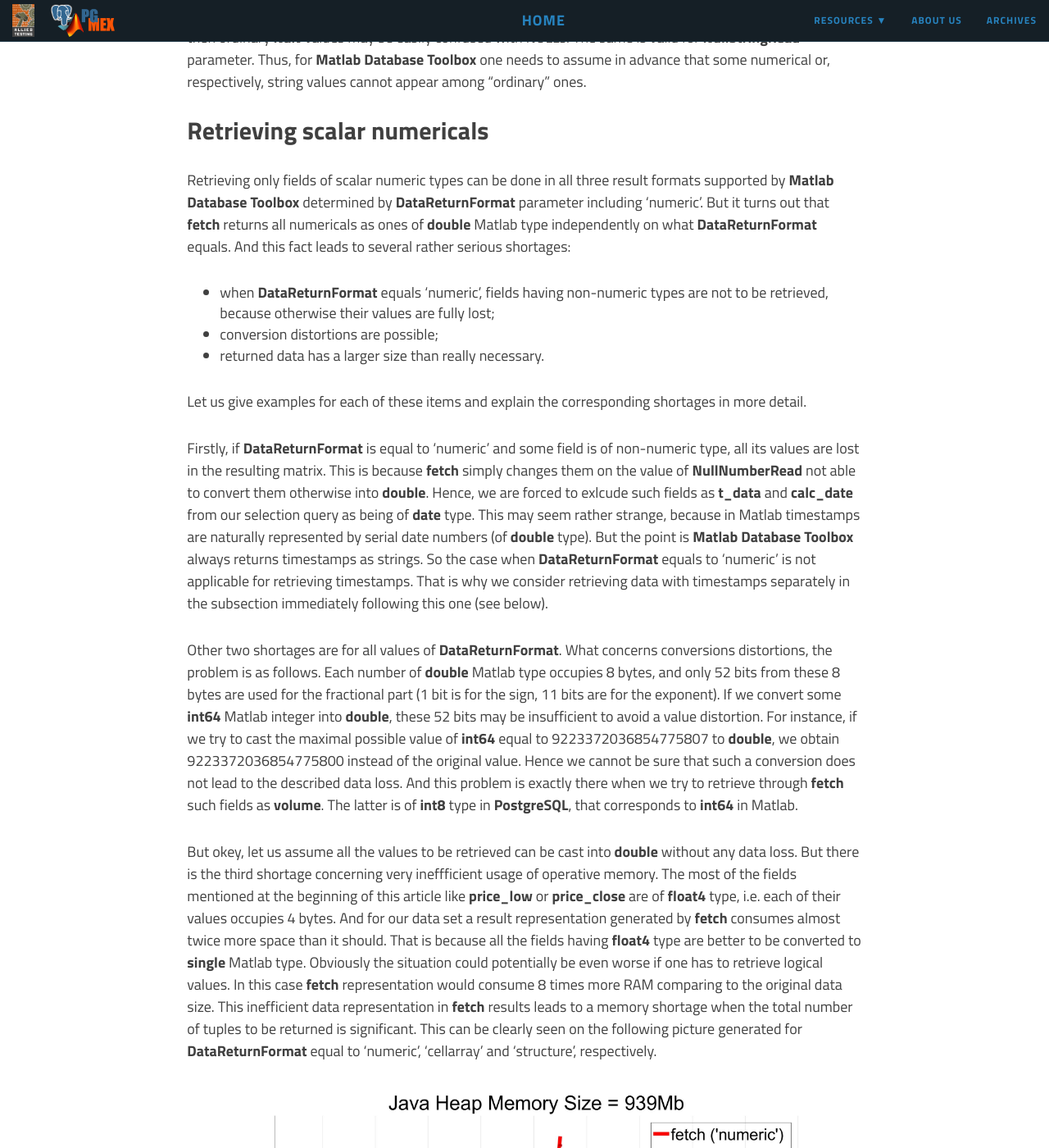
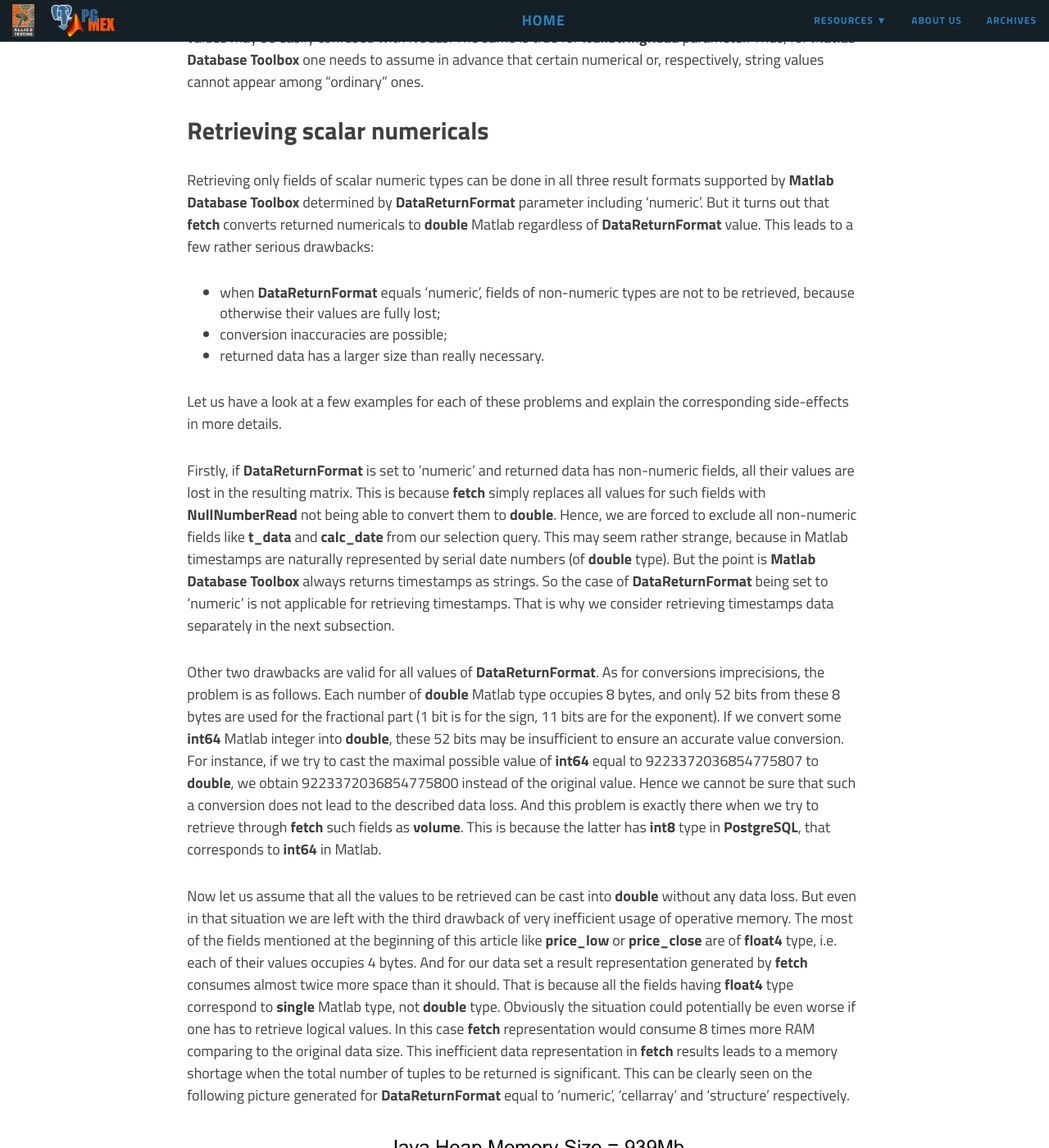
Before and after one commit to irublev/pgmex-blog, a Jekyll site: the page built from _posts/2017/2017-09-28-performance-comparison-of-postgresql-connectors-in-matlab-part-II.md, in a window 1280 px wide and 1400 px high, scrolled down 2710 px. Shown: the whole window at 82% size. Built offline with Jekyll 4.4.1, drawn with Linux system fonts in a browser that asks for light colours; nearby versions of some CDN libraries; comment, search, counter and statistics services are not loaded; some of the changed text lies outside the part shown.

Commit message:
grammatic fixes

```diff
--- a/_posts/2017/2017-09-28-performance-comparison-of-postgresql-connectors-in-matlab-part-II.md
+++ b/_posts/2017/2017-09-28-performance-comparison-of-postgresql-connectors-in-matlab-part-II.md
@@ -74,7 +74,7 @@ using **exec** and **fetch**.
 There are three important parameters set via **setdbprefs** function. They determine the format, in which
 **Matlab Database Toolbox** returns results of data retrieval. Their names are **DataReturnFormat**, **NullNumberRead**
 and **NullStringRead**.
-The parameter **DataReturnFormat**, defines the way data is represented in Matlab,
+The parameter **DataReturnFormat** defines the way data is represented in Matlab,
 and can take three possible values: 'cellarray', 'numeric', and 'structure'.
 
 If **DataReturnFormat** equals
@@ -83,8 +83,9 @@ The field corresponds to the column number of this cell within the whole cell ar
 **NullNumberRead** and **NullStringRead** determine values that substitute NULL values (in case these
 values are to be returned as numbers and strings, respectively).
 
-If **DataReturnFormat** is 'numeric', data is returned as a **double** matrix with all NULL values. If some fields have
-non-numeric type, the values of these fields having are returned equal to the number given by **NullNumberRead** parameter.
+If **DataReturnFormat** is 'numeric', data is returned as a **double** matrix. Besides, NULL values of fields having numeric types
+are returned equal to the number given by **NullNumberRead** parameter. The latter number substitutes also all values of each field
+that is of non-numeric type.
 
 At last, if **DataReturnFormat** is equal to 'structure',
 then the data is returned as a structure with fields corresponding to the fields of retrieved table.
@@ -109,53 +110,50 @@ But in the present Part II of the paper we deal only with fields of scalar types
 Hence, just for simplicity in this article we may assume that **isNullVec** and **isValueNullVec** are the same.
 
 When compared with **Matlab Database Toolbox**, [**PgMex**](http://pgmex.alliedtesting.com) provides much more safe and consistent way of
-representing NULLs. In fact, with **Matlab Database Toolbox** if **NullNumberRead** is equal, for instance, to **NaN**, then ordinary **NaN**
-values may be easily confused with NULLs. The same is valid for **NullStringRead** parameter. Thus, for **Matlab Database Toolbox**
-one needs to assume in advance that some numerical or, respectively, string values cannot appear among "ordinary" ones.
+representing NULLs. In fact, with **Matlab Database Toolbox** for **NullNumberRead** set to **NaN** ordinary **NaN** values may be
+easily confused with NULLs. The same is true for **NullStringRead** parameter. Thus, for **Matlab Database Toolbox** one needs to
+assume in advance that certain numerical or, respectively, string values cannot appear among "ordinary" ones.
 
 ## Retrieving scalar numericals
 
 
 Retrieving only fields of scalar numeric types can be done in all three result formats supported by **Matlab Database Toolbox**
-determined by **DataReturnFormat** parameter including 'numeric'. But it turns out that **fetch** returns all numericals as
-ones of **double** Matlab type independently on what **DataReturnFormat** equals. And this fact leads to several rather serious
-shortages:
+determined by **DataReturnFormat** parameter including 'numeric'. But it turns out that **fetch** converts returned numericals
+to **double** Matlab regardless of **DataReturnFormat** value. This leads to a few rather serious drawbacks:
 
-- when **DataReturnFormat** equals 'numeric', fields having non-numeric types are not to be retrieved, because otherwise their values are fully lost;
-- conversion distortions are possible;
+- when **DataReturnFormat** equals 'numeric', fields of non-numeric types are not to be retrieved, because otherwise their values are fully lost;
+- conversion inaccuracies are possible;
 - returned data has a larger size than really necessary.
 
-Let us give examples for each of these items and explain the corresponding shortages in more detail.
+Let us have a look at a few examples for each of these problems and explain the corresponding side-effects in more details.
 
-Firstly, if **DataReturnFormat** is equal to 'numeric' and some field is of non-numeric type, all its values are lost
-in the resulting matrix. This is because **fetch** simply changes them
-on the value of **NullNumberRead** not able to convert them otherwise into **double**. Hence, we are forced to exlcude
-such fields as **t\_data** and **calc\_date**
-from our selection query as being of **date** type. This may seem rather strange, because in Matlab timestamps are
+Firstly, if **DataReturnFormat** is set to 'numeric' and returned data has non-numeric fields, all their values are lost
+in the resulting matrix. This is because **fetch** simply replaces all values for such fields with **NullNumberRead**
+not being able to convert them to **double**. Hence, we are forced to exclude all non-numeric fields like **t\_data** and
+**calc\_date** from our selection query. This may seem rather strange, because in Matlab timestamps are
 naturally represented by serial date numbers (of **double** type). But the point is **Matlab Database Toolbox**
-always returns timestamps as strings. So the case when **DataReturnFormat** equals to 'numeric' is not applicable
-for retrieving timestamps. That is why we consider retrieving data with timestamps separately in the subsection
-immediately following this one (see below).
+always returns timestamps as strings. So the case of **DataReturnFormat** being set to 'numeric' is not applicable
+for retrieving timestamps. That is why we consider retrieving timestamps data separately in the next subsection.
 
-Other two shortages are for all values of **DataReturnFormat**.
-What concerns conversions distortions, the problem is as follows. Each number of **double** Matlab type occupies 8 bytes,
+Other two drawbacks are valid for all values of **DataReturnFormat**.
+As for conversions imprecisions, the problem is as follows. Each number of **double** Matlab type occupies 8 bytes,
 and only 52 bits from these 8 bytes are used for the fractional part (1 bit is for the sign, 11 bits are for the exponent).
-If we convert some **int64** Matlab integer into **double**, these 52 bits may be insufficient to avoid
-a value distortion. For instance, if we try to cast the maximal possible value of **int64** equal to 9223372036854775807
+If we convert some **int64** Matlab integer into **double**, these 52 bits may be insufficient to ensure
+an accurate value conversion. For instance, if we try to cast the maximal possible value of **int64** equal to 9223372036854775807
 to **double**, we obtain 9223372036854775800 instead of the original value. Hence we cannot be sure that such a conversion does
 not lead to the described data loss. And this problem is exactly there when we try to retrieve through **fetch** such fields as
-**volume**. The latter is of **int8** type in **PostgreSQL**, that corresponds to **int64** in Matlab.
+**volume**. This is because the latter has **int8** type in **PostgreSQL**, that corresponds to **int64** in Matlab.
 
-But okey, let us assume all the values to be retrieved can be cast into **double** without any data loss. But there is the third
-shortage concerning very ineffficient usage of operative memory. The most of the fields mentioned at the beginning of this
-article like **price\_low** or **price\_close** are of **float4** type, i.e. each of their values occupies 4 bytes.
-And for our data set a result representation generated by **fetch** consumes almost twice more space than it should.
-That is because all the fields having **float4** type are better to be converted to **single** Matlab type.
+Now let us assume that all the values to be retrieved can be cast into **double** without any data loss. But even in that
+situation we are left with the third drawback of very inefficient usage of operative memory. The most of the fields mentioned
+at the beginning of this article like **price\_low** or **price\_close** are of **float4** type, i.e. each of their values
+occupies 4 bytes. And for our data set a result representation generated by **fetch** consumes almost twice more space than
+it should. That is because all the fields having **float4** type correspond to **single** Matlab type, not **double** type.
 Obviously the situation could potentially be even worse if one has to retrieve logical values. In this case **fetch**
 representation would consume 8 times more RAM comparing to the original data size.
 This inefficient data representation in **fetch** results leads to a memory shortage when the total number of tuples to be returned
 is significant. This can be clearly seen on the following picture generated for **DataReturnFormat** equal to 'numeric',
-'cellarray' and 'structure', respectively.
+'cellarray' and 'structure' respectively.
 
 <!---
 ![Retrieving of scalar numericals](pictures/compareRetrieveForNumScalars_traj.jpeg)
@@ -203,11 +201,11 @@ Caused by:
 </div></pre></div>
 
 For 'numeric' mode the corresponding exception only slightly differs from the one above. The difference
-is just that the first line of the above stack trace is absent here. So we omit to cite this exception.
+is just that the first line of the above stack trace is absent here.
 
-It should be also noted that the memory size necessary for storing a retrieved data in Matlab
-is different for different values of **DataReturnFormat**. The sizes for the experiments above are given
-by the following table:
+It should be also noted that a memory size necessary for storing a retrieved data in Matlab
+is different for different values of **DataReturnFormat**. The memory consumption for the experiments above is shown
+in the following table.
 
 <div>
 <style type="text/css">
@@ -356,12 +354,12 @@ by the following table:
 </table>
 </div></div>
 
-The mentioned difference is explained so. In 'cellarray' mode we need to store each number in a separate cell. 'numeric'
+The mentioned difference is explained as follows. In 'cellarray' mode we need to store each number in a separate cell. 'numeric'
 mode is almost twice more expensive than 'structure' because all numbers in 'numeric' mode are converted into **double**
-Matlab type. Thus, for the critical number of tuples equal to 1200000 this size
+Matlab type. Thus, for 1200000 tuples critical to **Matlab Database Toolbox** this size
 is 73Mb for 'numeric' mode, 1067Mb for 'cellarray' mode and 41Mb for 'structure' mode.
 
-But it is clear that all these fails have nothing to do with the result data format used by **fetch**.
+Clearly all these fails have nothing to do with the result data format used by **fetch**.
 The reason is a shortage of Java Heap memory for storing results of the query to be executed
 by means of **exec**.
 
```
Also changed, not shown: other parts of _posts/2017/2017-09-28-performance-comparison-of-postgresql-connectors-in-matlab-part-II.md (+2 -2 lines).
